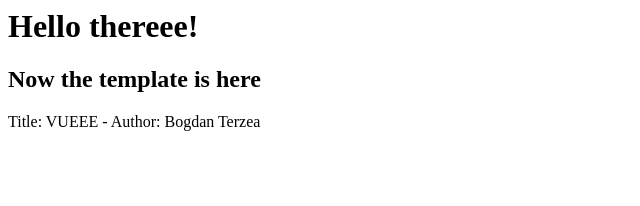
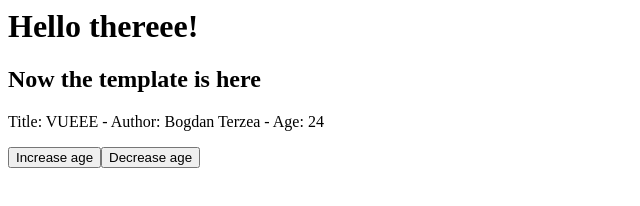
Before and after one commit to bogdanterzea/learn_vue_1, a plain HTML site: page index.html in a window 1280 px wide. Shown: the whole page, without its empty margins (0-640 px from the left). Drawn offline with nearby package versions, Linux system fonts and the light colour scheme.

Commit message:
Create actionable buttons to modify age

```diff
--- a/app.js
+++ b/app.js
@@ -2,7 +2,8 @@ const app = Vue.createApp({
     data(){
         return{
             title: 'VUEEE',
-            author: 'Bogdan Terzea'
+            author: 'Bogdan Terzea',
+            age: 24
         }
     }
   })
--- a/index.html
+++ b/index.html
@@ -10,7 +10,10 @@
 
   <div id="app">
     <h2>Now the template is here</h2>
-    <p>Title: {{title}} - Author: {{author}}</p>
+    <p>Title: {{title}} - Author: {{author}} - Age: {{age}}</p>
+
+    <button v-on:click="age++">Increase age</button>
+    <button v-on:click="age--">Decrease age</button>
   </div>
 
   <script src="app.js"></script>
```
